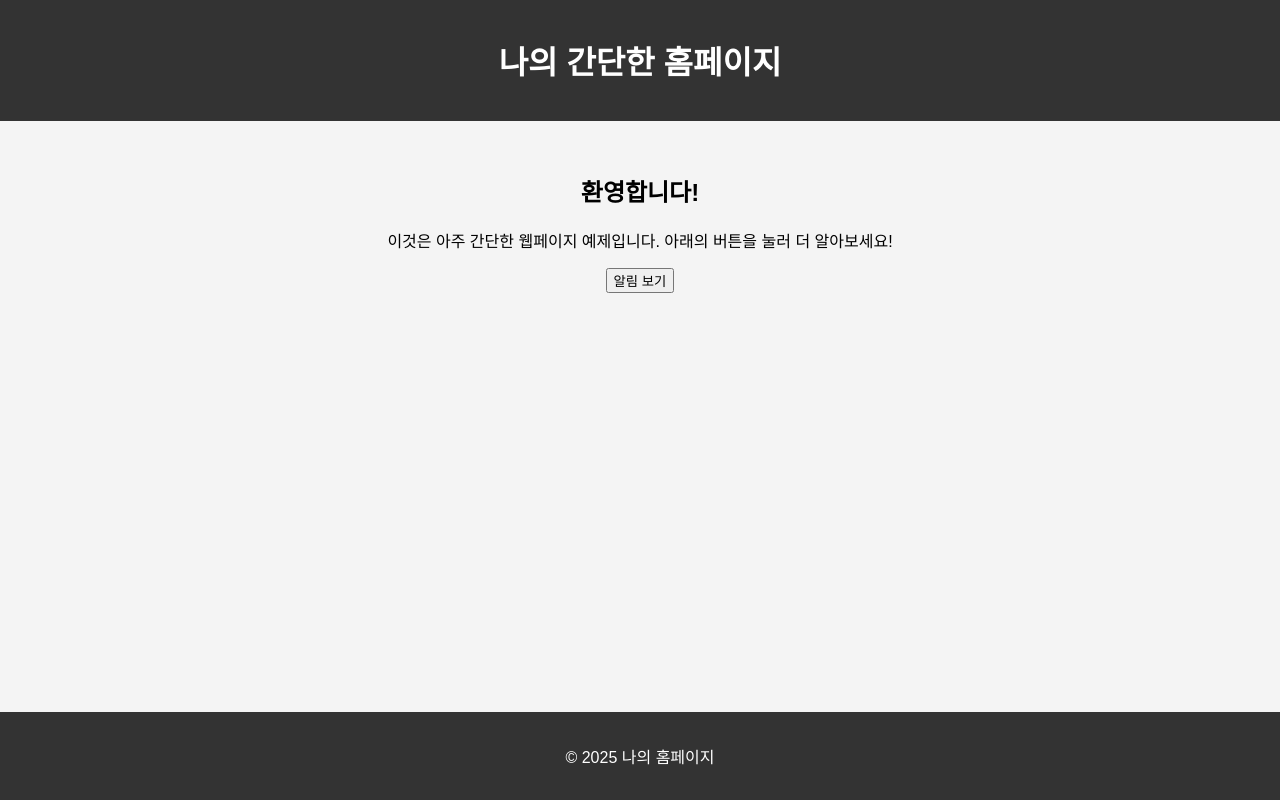
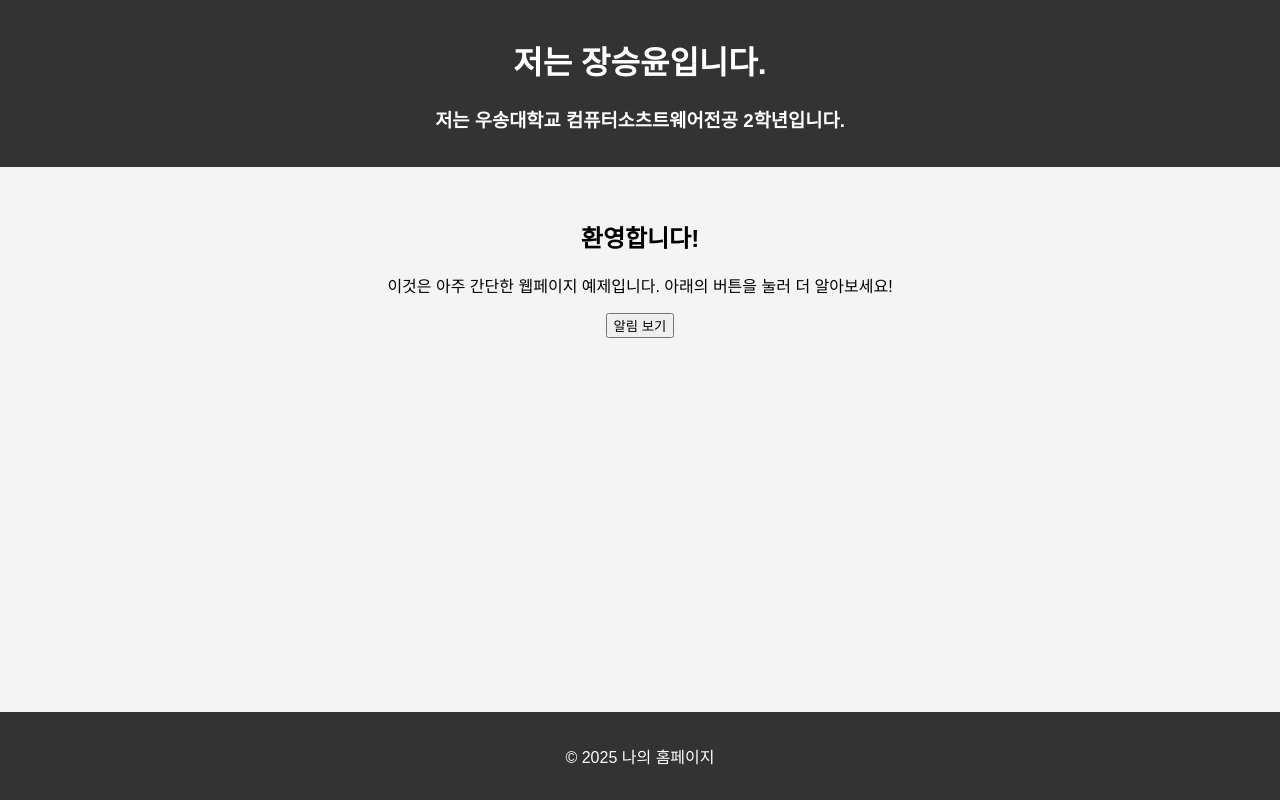
Before and after one commit to Jangseungyoon/web002, a plain HTML site: page index.html in a window 1280 px wide. Drawn offline with Linux system fonts and the light colour scheme.

Commit message:
Update index.html

```diff
--- a/index.html
+++ b/index.html
@@ -3,7 +3,7 @@
 <head>
     <meta charset="UTF-8">
     <meta name="viewport" content="width=device-width, initial-scale=1.0">
-    <title>저는 장승윤입니다.</title>
+    <title>홈페이지 만들기</title>
     <style>
         body {
             font-family: Arial, sans-serif;
@@ -36,7 +36,8 @@
 
     <!-- 헤더 -->
     <header>
-        <h1>나의 간단한 홈페이지</h1>
+        <h1>저는 장승윤입니다.</h1>
+        <h3>저는 우송대학교 컴퓨터소츠트웨어전공 2학년입니다.</h2>
     </header>
 
     <!-- 본문 -->
```
